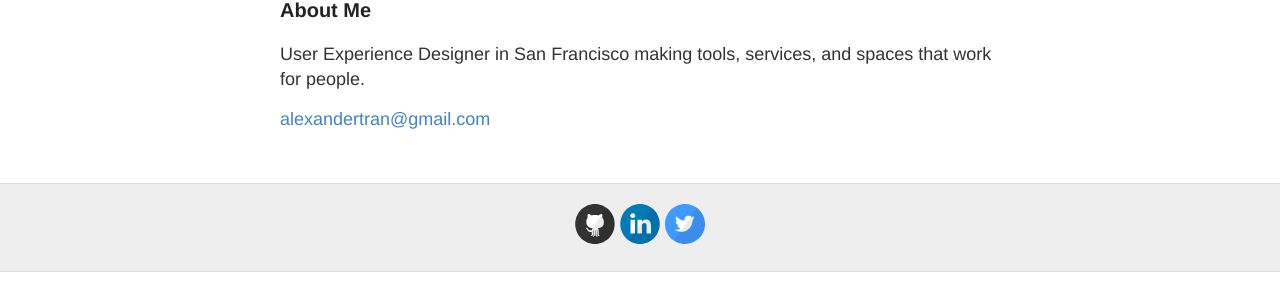
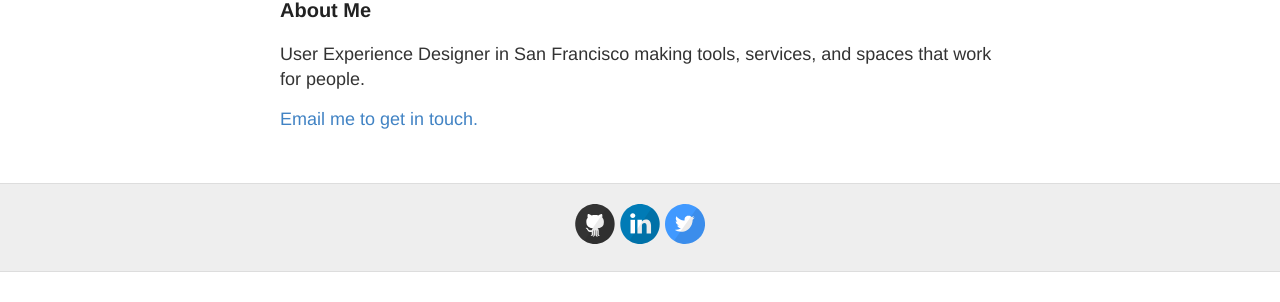
Before and after one commit to alexanderstran/alexanderstran.github.io, a Jekyll site: the page built from about.md, in a window 1280 px wide. Shown: the part 239-541 px from the top of the page. Built offline with Jekyll 4.4.1, drawn with Linux system fonts in a browser that asks for light colours; Markdown is read by kramdown in place of the engine named in the settings.

Commit message:
Updates to about me

```diff
--- a/about.md
+++ b/about.md
@@ -10,4 +10,4 @@ published: true
 
 User Experience Designer in San Francisco making tools, services, and spaces that work for people.
 
-[alexandertran@gmail.com](mailto:email@domain.com)
+[Email me to get in touch.](mailto:alexandertran@gmail.com)
```
